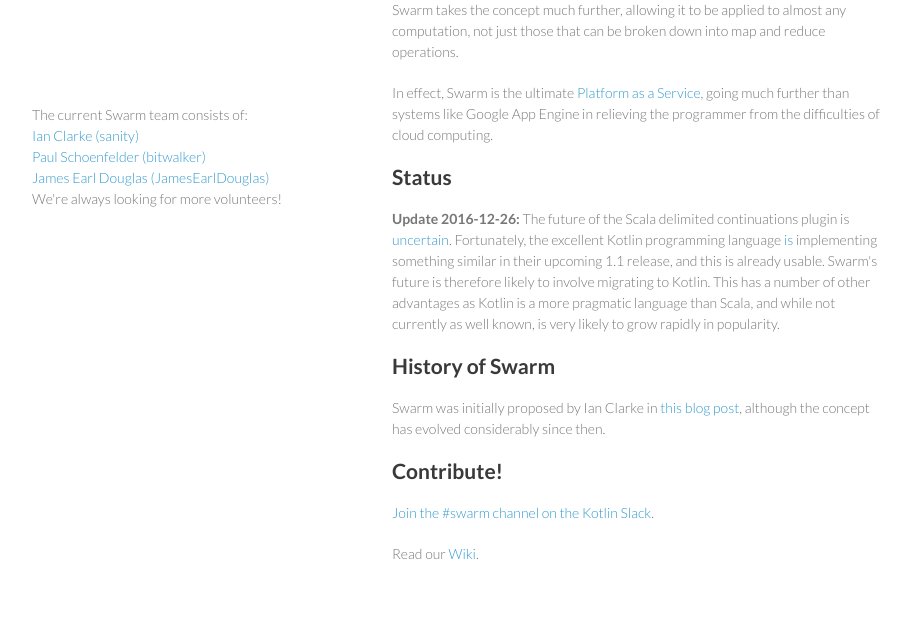
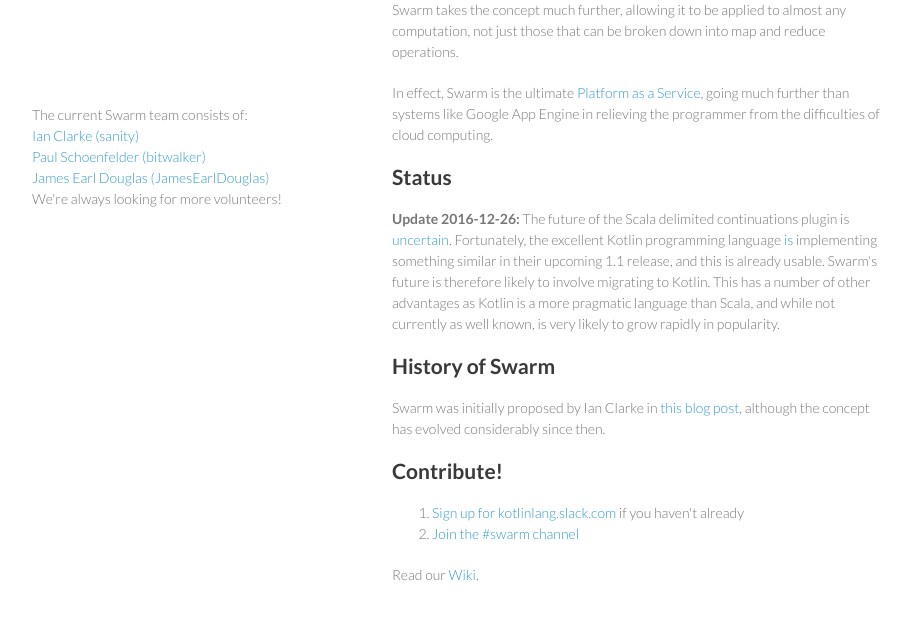
Before and after one commit to sanity/Swarm, a plain HTML site: page index.html in a window 1280 px wide. Shown: the part 521-1140 px from the top of the page, without its empty margins (178-1087 px from the left). Drawn offline with Linux system fonts and the light colour scheme.

Commit message:
Update index.html

```diff
--- a/index.html
+++ b/index.html
@@ -46,8 +46,10 @@
 
         <h2>Contribute!</h2>
         <p>
-          <a href="https://kotlinlang.slack.com/messages/swarm/">Join the #swarm channel on the Kotlin Slack</a>.
-        </p>
+          <ol>
+            <li><a href="http://kotlinslackin.herokuapp.com/">Sign up for kotlinlang.slack.com</a> if you haven't already</li>
+            <li><a href="https://kotlinlang.slack.com/messages/swarm/">Join the #swarm channel</a></li>
+        </ol>
 
         <p>Read our <a href="https://github.com/sanity/Swarm/wiki">Wiki</a>.</p>
       </section>
```
